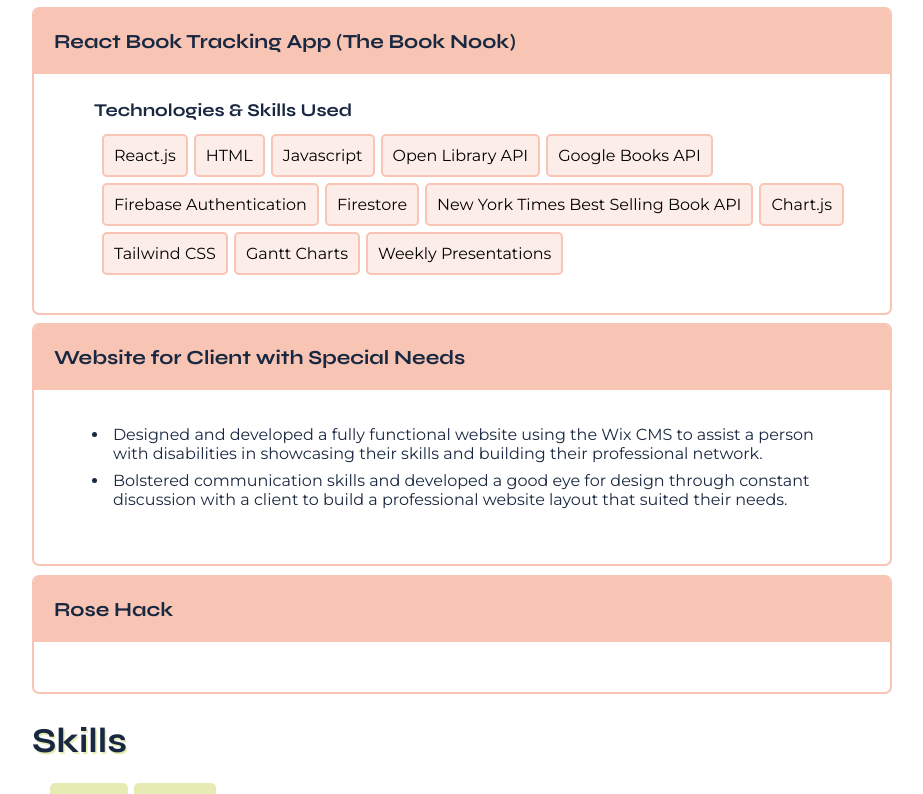
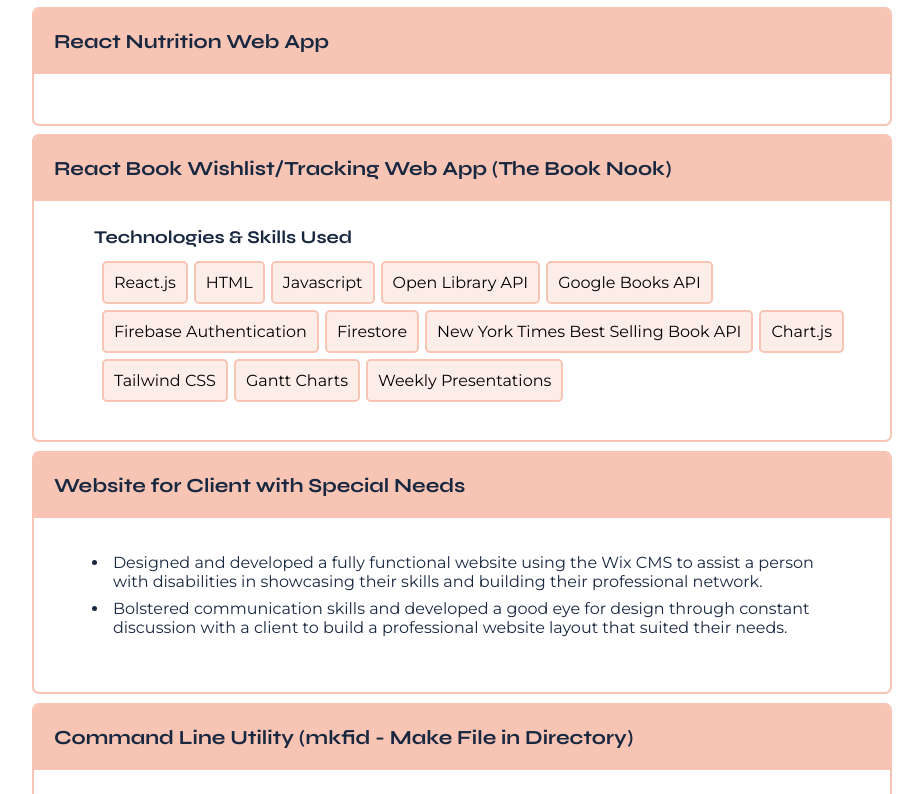
Before and after one commit to speer987/personal-website, a React (Create React App) app: page / in a window 1280 px wide. Shown: the part 2584-3378 px from the top of the page, without its empty margins (178-1101 px from the left). Built offline with nearby package versions, Linux system fonts and the light colour scheme.

Commit message:
adding updates to experience

```diff
--- a/src/components/projects.js
+++ b/src/components/projects.js
@@ -26,7 +26,12 @@ const projects = [
     },
   },
   {
-    course: "React Book Tracking App (The Book Nook)",
+    course: "React Nutrition Web App",
+    university: "Loyola Marymount University",
+    // desc: ["I like pie."],
+  },
+  {
+    course: "React Book Wishlist/Tracking Web App (The Book Nook)",
     university: "Loyola Marymount University",
     // desc: ["I like pie."],
     tech: [
@@ -53,6 +58,11 @@ const projects = [
     ],
   },
   {
+    course: "Command Line Utility (mkfid - Make File in Directory)",
+    university: "Loyola Marymount University",
+    desc: [],
+  },
+  {
     course: "Rose Hack",
     university: "UC Riverside",
     // desc: [],
```
